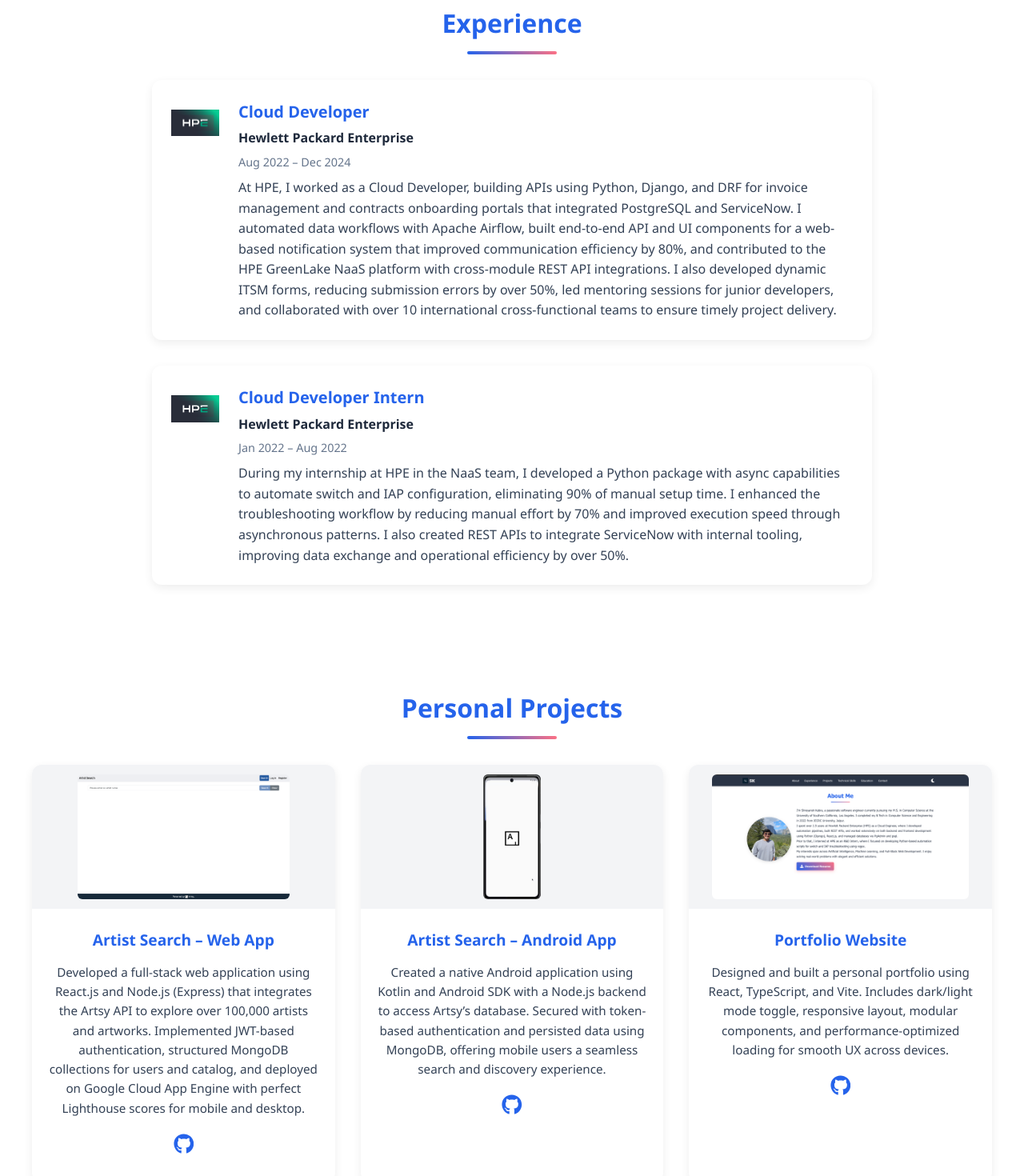
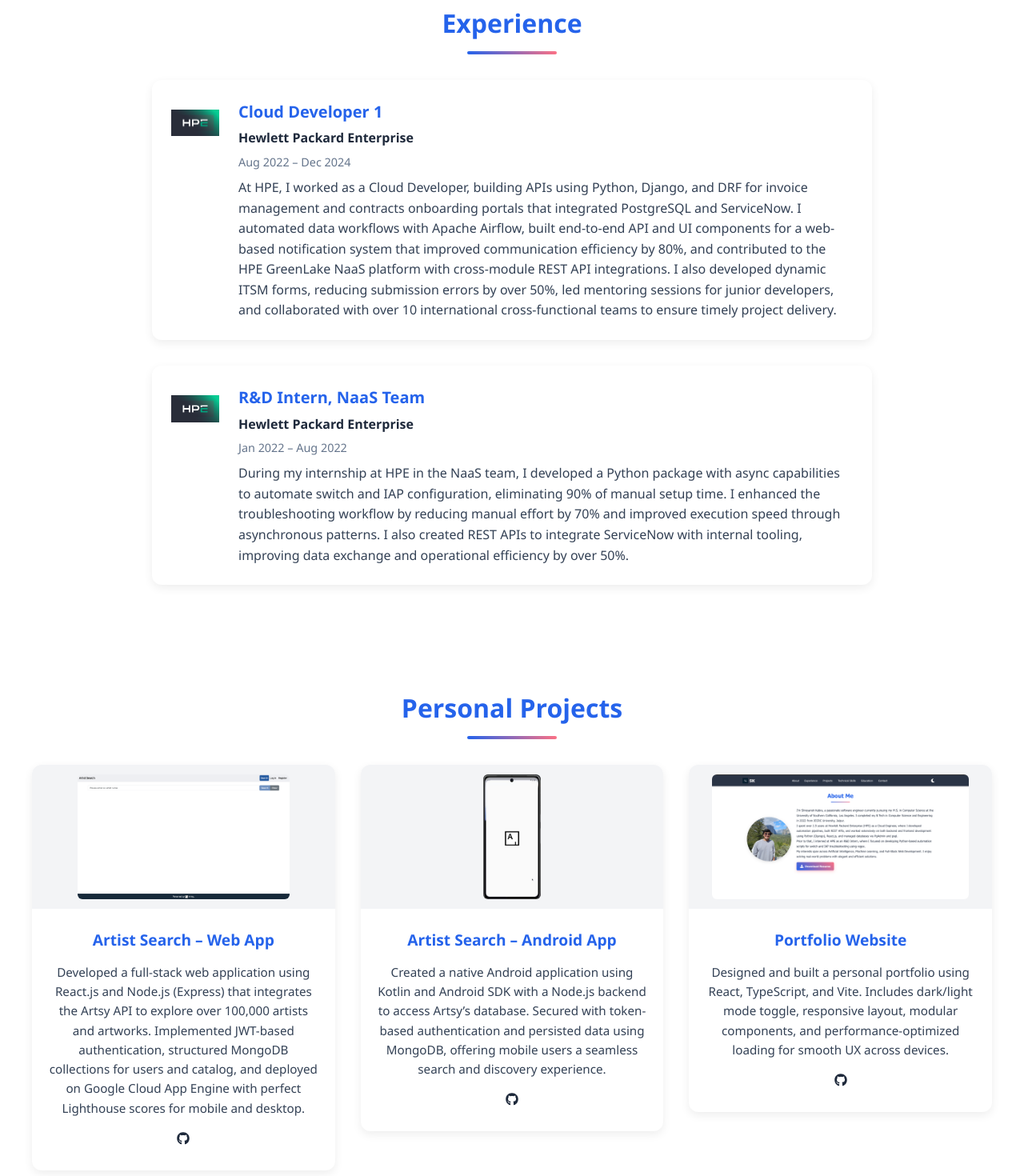
Before and after one commit to kabrashrey/shreyansh_kabra, a React (Vite) app in the folder shreyansh_kabra/: page / in a window 1280 px wide. Shown: the part 840-2310 px from the top of the page at 80% size. Built offline with nearby package versions, Linux system fonts and the light colour scheme.

Commit message:
Website links for experience, education and projects

```diff
--- a/shreyansh_kabra/src/components/education/education.scss
+++ b/shreyansh_kabra/src/components/education/education.scss
@@ -15,6 +15,22 @@
     max-width: 900px;
     margin: 0 auto;
     flex-wrap: wrap;
+  }
+
+  .education-card-link {
+    text-decoration: none;
+    color: inherit;
+    display: block;
+    transition: transform 0.3s ease;
+    cursor: pointer;
+
+    &:hover {
+      transform: translateY(-5px);
+    }
+
+    &:hover .education-card {
+      transform: none;
+    }
   }
 
   .education-card {
@@ -58,7 +74,6 @@
     }
 
     &:hover {
-      transform: translateY(-5px);
       box-shadow: 0 8px 20px rgba(0, 0, 0, 0.1);
     }
   }
@@ -82,6 +97,10 @@
     background-color: #1e1e1e;
     color: #f1f5f9;
 
+    .education-card-link {
+      color: inherit;
+    }
+
     .education-card {
       background-color: #2b2b2b;
       color: #f1f5f9;
--- a/shreyansh_kabra/src/components/education/education.tsx
+++ b/shreyansh_kabra/src/components/education/education.tsx
@@ -9,6 +9,7 @@
     degree: "M.S. in Computer Science",
     branch: "Computer Science",
     years: "2025 - 2026 (Expected)",
+    website: "https://www.usc.edu/",
   },
   {
     logo: jecrcLogo,
@@ -16,6 +17,7 @@
     degree: "B.Tech in Computer Science and Engineering",
     branch: "Computer Science and Engineering",
     years: "2018 - 2022",
+    website: "https://www.jecrcuniversity.edu.in/",
   },
 ];
 
@@ -25,7 +27,14 @@
       <h2 className="section-heading">Education</h2>
       <div className="education-wrapper">
         {educationData.map((edu, idx) => (
-          <div className="education-card" key={idx}>
+          <a
+            href={edu.website}
+            target="_blank"
+            rel="noopener noreferrer"
+            className="education-card-link"
+            key={idx}
+          >
+            <div className="education-card">
               <img src={edu.logo} alt={`${edu.college} logo`} loading="lazy" />
               <div className="education-details">
                 <h3>{edu.college}</h3>
@@ -34,6 +43,7 @@
                 <p className="years">{edu.years}</p>
               </div>
             </div>
+          </a>
         ))}
       </div>
     </section>
--- a/shreyansh_kabra/src/components/experiences/experiences.scss
+++ b/shreyansh_kabra/src/components/experiences/experiences.scss
@@ -10,6 +10,22 @@
   gap: 2rem;
   max-width: 900px;
   margin: 0 auto;
+}
+
+.experience-card-link {
+  text-decoration: none;
+  color: inherit;
+  display: block;
+  transition: transform 0.3s ease;
+  cursor: pointer;
+
+  &:hover {
+    transform: translateY(-5px);
+  }
+
+  &:hover .experience-card {
+    transform: none;
+  }
 }
 
 .experience-card {
@@ -55,7 +71,6 @@
   }
 
   &:hover {
-    transform: translateY(-5px);
     box-shadow: 0 8px 20px rgba(0, 0, 0, 0.1);
   }
 }
@@ -83,6 +98,10 @@
     color: #f1f5f9;
   }
 
+  .experience-card-link {
+    color: inherit;
+  }
+
   .experience-card {
     background: #2a2a2a;
     color: #f1f5f9;
--- a/shreyansh_kabra/src/components/experiences/experiences.tsx
+++ b/shreyansh_kabra/src/components/experiences/experiences.tsx
@@ -4,17 +4,19 @@
 const experiences = [
   {
     company: "Hewlett Packard Enterprise",
-    role: "Cloud Developer",
+    role: "Cloud Developer 1",
     duration: "Aug 2022 – Dec 2024",
     logo: hpeLogo,
+    website: "https://www.hpe.com/",
     description:
       "At HPE, I worked as a Cloud Developer, building APIs using Python, Django, and DRF for invoice management and contracts onboarding portals that integrated PostgreSQL and ServiceNow. I automated data workflows with Apache Airflow, built end-to-end API and UI components for a web-based notification system that improved communication efficiency by 80%, and contributed to the HPE GreenLake NaaS platform with cross-module REST API integrations. I also developed dynamic ITSM forms, reducing submission errors by over 50%, led mentoring sessions for junior developers, and collaborated with over 10 international cross-functional teams to ensure timely project delivery.",
   },
   {
     company: "Hewlett Packard Enterprise",
-    role: "Cloud Developer Intern",
+    role: "R&D Intern, NaaS Team",
     duration: "Jan 2022 – Aug 2022",
     logo: hpeLogo,
+    website: "https://www.hpe.com/",
     description:
       "During my internship at HPE in the NaaS team, I developed a Python package with async capabilities to automate switch and IAP configuration, eliminating 90% of manual setup time. I enhanced the troubleshooting workflow by reducing manual effort by 70% and improved execution speed through asynchronous patterns. I also created REST APIs to integrate ServiceNow with internal tooling, improving data exchange and operational efficiency by over 50%.",
   },
@@ -26,7 +28,14 @@
       <h2 className="section-heading">Experience</h2>
       <div className="experience-wrapper">
         {experiences.map((exp, index) => (
-          <div className="experience-card" key={index}>
+          <a
+            href={exp.website}
+            target="_blank"
+            rel="noopener noreferrer"
+            className="experience-card-link"
+            key={index}
+          >
+            <div className="experience-card">
               <img src={exp.logo} alt={`${exp.company} logo`} loading="lazy" />
               <div className="experience-details">
                 <h3>{exp.role}</h3>
@@ -35,6 +44,7 @@
                 <p>{exp.description}</p>
               </div>
             </div>
+          </a>
         ))}
       </div>
     </section>
--- a/shreyansh_kabra/src/components/navbar/navbar.tsx
+++ b/shreyansh_kabra/src/components/navbar/navbar.tsx
@@ -26,7 +26,7 @@
   return (
     <div className={`navContainer ${scrolled ? "scrolled" : ""}`}>
       <nav>
-        <a href="#home" className="logo">
+        <a href="" className="logo">
           <img src={logoImg} alt="Logo" className="logo-image" loading="lazy" />
           <span className="logoText">SK</span>
         </a>
--- a/shreyansh_kabra/src/components/projects/projects.scss
+++ b/shreyansh_kabra/src/components/projects/projects.scss
@@ -20,6 +20,22 @@
     margin: 0 auto;
   }
 
+  .project-card-link {
+    text-decoration: none;
+    color: inherit;
+    display: block;
+    transition: transform 0.3s ease;
+    cursor: pointer;
+
+    &:hover {
+      transform: translateY(-5px);
+    }
+
+    &:hover .project-card {
+      transform: none;
+    }
+  }
+
   .project-card {
     background: white;
     border-radius: 12px;
@@ -27,11 +43,6 @@
     box-shadow: 0 4px 12px rgba(0, 0, 0, 0.07);
     display: flex;
     flex-direction: column;
-    transition: transform 0.3s ease;
-
-    &:hover {
-      transform: translateY(-5px);
-    }
 
     .project-img {
       height: 180px;
@@ -124,6 +135,10 @@
     background-color: #1e1e1e;
     color: var(--dark);
 
+    .project-card-link {
+      color: inherit;
+    }
+
     .project-card {
       background-color: #2b2b2b;
 
--- a/shreyansh_kabra/src/components/projects/projects.tsx
+++ b/shreyansh_kabra/src/components/projects/projects.tsx
@@ -54,7 +54,14 @@
       <h2 className="section-heading">Personal Projects</h2>
       <div className="projects-grid">
         {projectData.map((proj, index) => (
-          <div className="project-card" key={index}>
+          <a
+            href={proj.github}
+            target="_blank"
+            rel="noopener noreferrer"
+            className="project-card-link"
+            key={index}
+          >
+            <div className="project-card">
               <div className="project-img">
                 <img src={proj.image} alt={proj.title} loading="lazy" />
               </div>
@@ -63,14 +70,9 @@
                 <h3>{proj.title}</h3>
                 <p className="description">{proj.description}</p>
                 <div className="project-icons">
-                <a
-                  href={proj.github}
-                  target="_blank"
-                  rel="noopener noreferrer"
-                  title="GitHub Repo"
-                >
+                  <span title="GitHub Repo">
                     <FaGithub />
-                </a>
+                  </span>
                   {/* {proj?.live && (
                     <a
                       href={proj?.live}
@@ -86,6 +88,7 @@
                 </div>
               </div>
             </div>
+          </a>
         ))}
       </div>
     </section>
```
Lines whose indentation alone changed are shown as unchanged.
